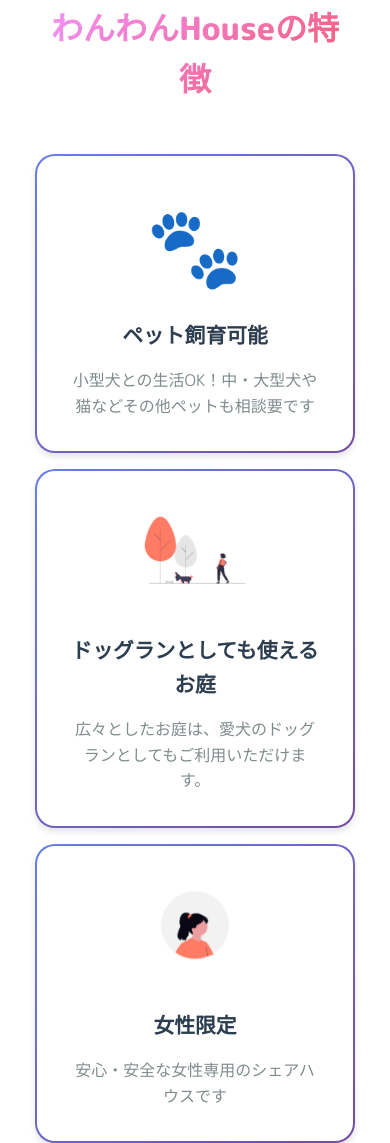
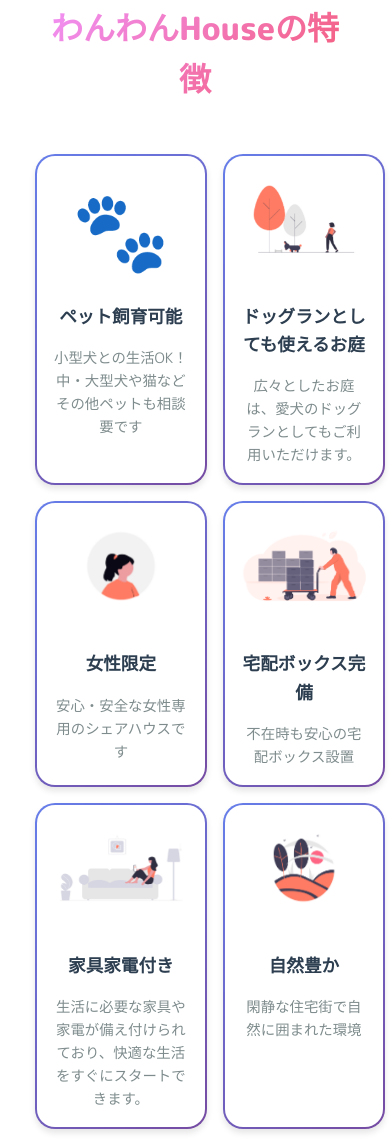
Before and after one commit to Sanko-Corp/DogHouse, a plain HTML site: page index.html in a window 390 px wide. Shown: the part 832-1975 px from the top of the page. Drawn offline with nearby package versions, Linux system fonts and the light colour scheme.

Commit message:
Revert "revert"
This reverts commit ef4fe3c3fd382bb8038d4a2914c10217c212766e.

```diff
--- a/css/style.css
+++ b/css/style.css
@@ -272,6 +272,7 @@ body {
 .feature-card p {
     color: var(--text-light);
     line-height: 1.6;
+    word-wrap: break-word;
 }
 
 /* Dog Points Section */
@@ -801,7 +802,20 @@ img {
 
 
     .features-grid {
-        grid-template-columns: 1fr;
+        grid-template-columns: 1fr 1fr;
+        gap: 1rem;
+    }
+
+    .feature-card {
+        padding: 1rem;
+    }
+
+    .feature-card h3 {
+        font-size: 1.1rem;
+    }
+
+    .feature-card p {
+        font-size: 0.9rem;
     }
 
     .room-info {
```
